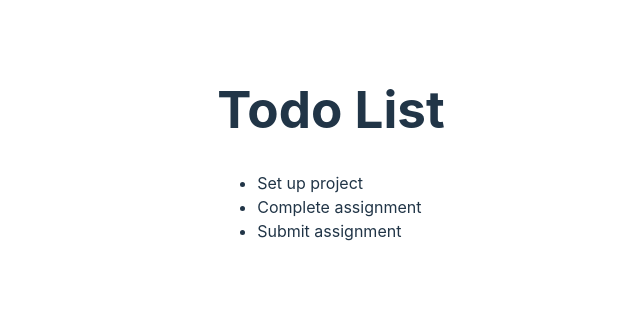
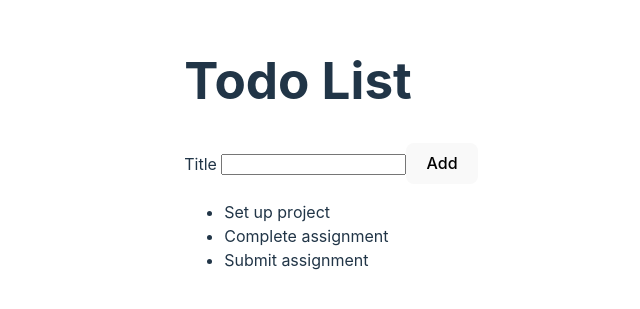
Before and after one commit to liuba83/react-todo, a React (Vite) app: page / in a window 1280 px wide. Shown: the part 247-556 px from the top of the page, without its empty margins (309-949 px from the left). Built offline with nearby package versions, Linux system fonts and the light colour scheme.

Commit message:
feat: create AddTodoForm component

```diff
--- /dev/null
+++ b/src/AddTodoForm.jsx
@@ -0,0 +1,13 @@
+function AddTodoForm() {
+    return(
+        <div>
+            <form>
+                <label htmlFor="todoTitle">Title </label>
+                <input type="text" id="todoTitle" />
+                <button type="submit">Add</button>
+            </form>
+        </div>
+    )
+}
+
+export default AddTodoForm;
--- a/src/App.jsx
+++ b/src/App.jsx
@@ -1,10 +1,12 @@
 import "./App.css";
 import TodoList from "./TodoList.jsx";
+import AddTodoForm from "./AddTodoForm.jsx";
 
 function App() {
   return (
     <div>
       <h1>Todo List</h1>
+      <AddTodoForm />
       <TodoList />
     </div>
   );
```
